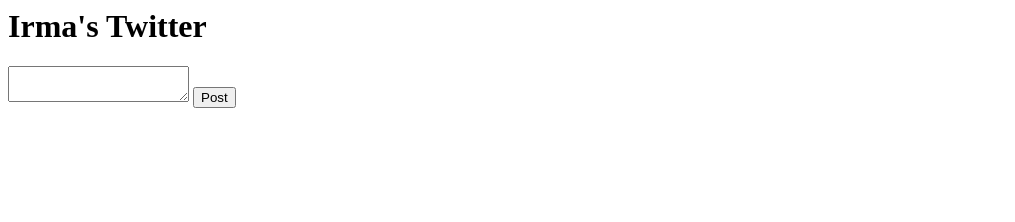
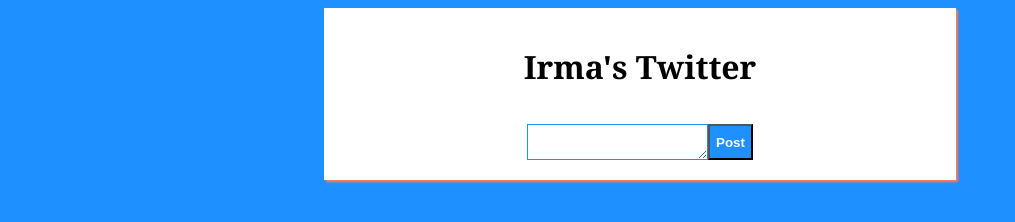
Before and after one commit to HusicIrma/IrmaTwitter, a plain HTML site: page index.html in a window 1280 px wide. Shown: the whole page, without its empty margins (0-1015 px from the left). Drawn offline with Linux system fonts and the light colour scheme.

Commit message:
Update index.html

```diff
--- a/index.html
+++ b/index.html
@@ -1,16 +1,28 @@
+<script src="https://kit.fontawesome.com/78c539e29c.js" crossorigin="anonymous"></script>
+<link rel="stylesheet" href="styles.css">
+
+
 <html>
+    <div id='container'>
     <header>
         <h1>Irma's Twitter</h1>
     </header>
-    <body>
-        <div id='post'>
+    <div>
+        <div id='postpost'>
             <textarea maxlength="160" id='newTweet'></textarea>
             <button id='postIt' onclick="postNewTweet()">Post</button>
         </div>
+    </div>
+</div>
+<div id='list'>
 
         <ul id='list'>
 
         </ul>
+    </div>
+
+
+
 </html>
 
 <script src="./script.js"></script>
```
